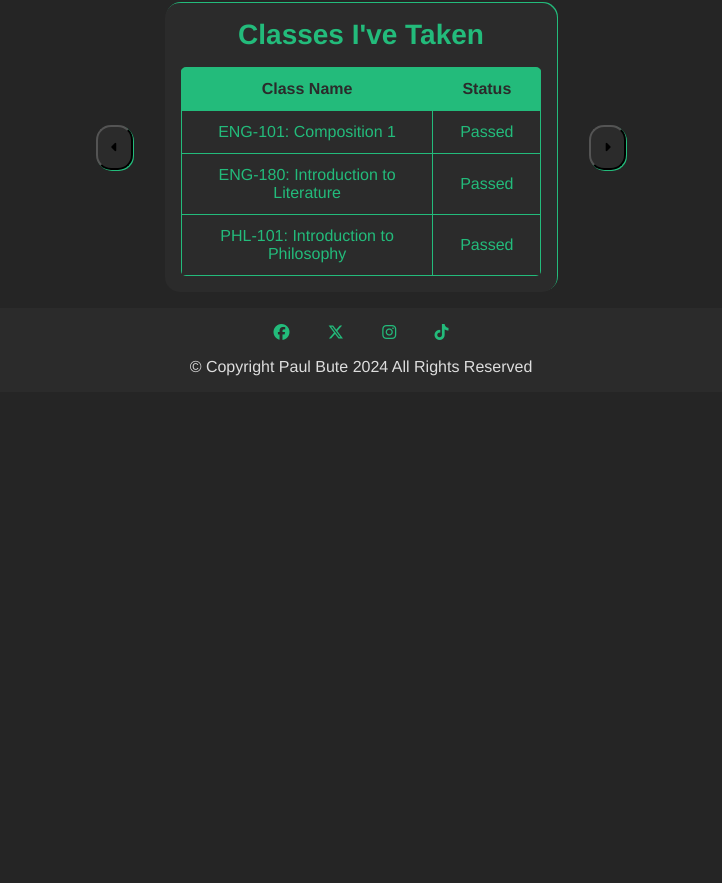
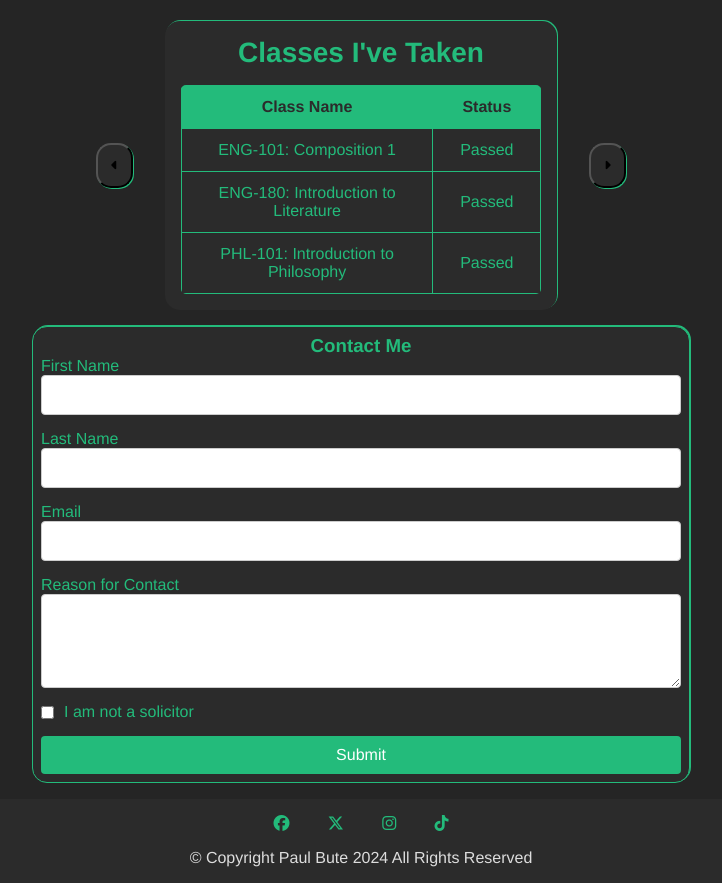
Before and after one commit to Smashslice/smashslice.github.io, a plain HTML site: page career.html in a window 1280 px wide. Shown: the part 438-1321 px from the top of the page, without its empty margins (279-1001 px from the left). Before the commit the page ends 830 px from the top, so only its background shows below. Drawn offline with Linux system fonts and the light colour scheme.

Commit message:
This should have been multiple commits. Fixed formatting issues on career page. Updated JS to include personal page. Added error handling to JS for missing buttons. Added contact form. Added content to personal page.

```diff
--- a/career.html
+++ b/career.html
@@ -5,7 +5,7 @@
     <!-- Finals Project, Dec 12th, 2024, Author Paul Bute -->
     <meta charset="UTF-8">
     <meta name="viewport" content="width=device-width, initial-scale=1.0">
-    <title>T</title>
+    <title>Introducing Paul</title>
     <link rel="stylesheet" href="style.css">
     <script src="https://kit.fontawesome.com/17fc0b51b5.js" crossorigin="anonymous"></script>
 </head>
@@ -20,7 +20,7 @@
     <!-- Start of content -->
 <div class="container align-center">
     <header class="text-center intro mt-3 mb-3 header-slide">
-        <h1>Hey! I'm Paul, an aspiring developer. <br>Here you'll find what I've done and plan to do!</h1>
+        <h1>Hey! I'm Paul, an aspiring developer. <br>Here you'll find what I've done!</h1>
     </header>
 </div>
 <div class="container">
@@ -28,9 +28,9 @@
             <button class="button" id="leftbtn1"><i class="fa-solid fa-caret-left"></i></button>
             <div class="item-box career-box mt-3 mb-3 p-3">
                 <h2 class="item-box-header mb-3 text-center">Work I've done</h2>
-                <p class="slide-text" id="hilton">During highschool, I worked full-time as a housekeeper at the Hilton. It wasn't glamorous, but it taught me a lot about life. From talking to peers to clients. Dealing with difficult, unpleasant and unfair situations. Like most of my work experience, I wouldn't trade it for anything.</p>
-                <p class="d-none slide-text" id="extrusion">After the Hilton, I worked for a local extrusion factory. I started as a line worker, which was a role I filled off and on during the almost two years I worked there. I was quickly introduced to shipping and handling, and after a few months was the shipping and handling manager. After a year, I was the equivalent of the plant manager, dealing with production schedules, managing outgoing shipments and dealing with daily issues.</p>
-                <p class="d-none slide-text" id="tower">After that job, I worked in the cell tower industry for a year, specifically I did structural modification with a small team. The work was demanding, but fulfilling. I learned more in the year I spent on towers than I did anywhere else.</p>
+                <p id="hilton">During highschool, I worked full-time as a housekeeper at the Hilton. It wasn't glamorous, but it taught me a lot about life. From talking to peers to clients. Dealing with difficult, unpleasant and unfair situations. Like most of my work experience, I wouldn't trade it for anything.</p>
+                <p class="d-none" id="extrusion">After the Hilton, I worked for a local extrusion factory. I started as a line worker, which was a role I filled off and on during the almost two years I worked there. I was quickly introduced to shipping and handling, and after a few months was the shipping and handling manager. After a year, I was the equivalent of the plant manager, dealing with production schedules, managing outgoing shipments and dealing with daily issues.</p>
+                <p class="d-none" id="tower">After that job, I worked in the cell tower industry for a year, specifically I did structural modification with a small team. The work was demanding, but fulfilling. I learned more in the year I spent on towers than I did anywhere else.</p>
             </div>
             <button class="button" id="rightbtn1"><i class="fa-solid fa-caret-right"></i></button>
     </div>
@@ -141,6 +141,43 @@
         </div>
         <button class="button" id="rightbtn2"><i class="fa-solid fa-caret-right"></i></button>
     </div>
+    <div class="container align-center">
+        <div class="item-box contact-box justify-center mb-3 no-hover">
+            <h3 class="text-center header-text">Contact Me</h3>
+            <form id="contactForm" class="form-container">
+                <div class="form-group">
+                    <label for="firstName">First Name</label>
+                    <input type="text" id="firstName" name="firstName" class="form-input" required>
+                </div>
+
+                <div class="form-group">
+                    <label for="lastName">Last Name</label>
+                    <input type="text" id="lastName" name="lastName" class="form-input" required>
+                </div>
+
+                <div class="form-group">
+                    <label for="email">Email</label>
+                    <input type="email" id="email" name="email" class="form-input" required>
+                </div>
+
+                <div class="form-group">
+                    <label for="reason">Reason for Contact</label>
+                    <textarea id="reason" name="reason" class="form-input" rows="4" required></textarea>
+                </div>
+
+                <div class="form-group">
+                    <label class="checkbox-label">
+                        <input type="checkbox" id="notSolicitor" name="notSolicitor" required>
+                        I am not a solicitor
+                    </label>
+                </div>
+
+                <div class="form-group text-center">
+                    <button type="submit" class="submit">Submit</button>
+                </div>
+            </form>
+        </div>
+    </div>
 </div>
 <!-- Footer -->
 <footer>
--- a/carousel.js
+++ b/carousel.js
@@ -5,9 +5,13 @@ let hilton = document.getElementById('hilton');
 let extrusion = document.getElementById('extrusion');
 let tower = document.getElementById('tower');
 
+// Initialize sliders
+createSlider('leftbtn1', 'rightbtn1', ['hilton', 'extrusion', 'tower']);
+createSlider('leftbtn2', 'rightbtn2', ['semester1', 'semester2', 'semester3', 'semester4']);
+createSlider('leftbtn3', 'rightbtn3', ['gaming', 'reading', 'projects']);
+
 // Variables for our animation handling
 let appState = { state: 0 }; // This is our global state, which is passed into our array
-let slides1 = [hilton, extrusion, tower]; // Array that has all our current slides in it
 let isAnimating = false; // Bool for stopping animations from overlapping
 
 // Define a function to initialize a slider
@@ -15,6 +19,12 @@ function createSlider(leftBtnId, rightBtnId, slideIds) {
     const leftBtn = document.getElementById(leftBtnId);
     const rightBtn = document.getElementById(rightBtnId);
     const slides = slideIds.map(id => document.getElementById(id));
+
+    if (!leftBtn || !rightBtn) {
+        console.warn(`Slider not initialized. Missing buttons: leftBtn=${leftBtnId}, rightBtn=${rightBtnId}`);
+        return;
+    }
+
     let state = 0; // Initial state
     let isAnimating = false;
 
@@ -82,7 +92,3 @@ function waitForAnimationEnd(element) {
         });
     });
 }
-
-// Initialize sliders
-createSlider('leftbtn1', 'rightbtn1', ['hilton', 'extrusion', 'tower']);
-createSlider('leftbtn2', 'rightbtn2', ['semester1', 'semester2', 'semester3', 'semester4']);
--- a/style.css
+++ b/style.css
@@ -173,7 +173,7 @@ body {
 /* Career page changes */
 
 .career-box {
-    width: 75%;
+    width: 50%;
     align-content: center;
 }
 
@@ -226,6 +226,52 @@ body {
 
 .table th:last-child, .table td:last-child {
     width: 30%;
+}
+
+/* Contact form */
+
+.contact-box {
+    width: 50%;
+    padding: 0.5rem;
+    border: 1px solid var(--primary);
+}
+
+.no-hover:hover {
+    transform: translate(0,0);
+}
+
+.form-container {
+    display: flex;
+    flex-direction: column;
+    gap: 15px;
+}
+
+.form-group {
+    display: flex;
+    flex-direction: column;
+}
+
+.form-input {
+    padding: 10px;
+    border: 1px solid #ccc;
+    border-radius: 4px;
+    font-size: 16px;
+}
+
+.checkbox-label {
+    display: flex;
+    align-items: center;
+    gap: 10px;
+}
+
+.submit {
+    padding: 10px 15px;
+    font-size: 16px;
+    color: #fff;
+    background-color: var(--primary);
+    border: none;
+    border-radius: 4px;
+    cursor: pointer;
 }
 
 /* Footer changes */
@@ -325,7 +371,9 @@ body {
 
 @media (max-width: 992px){
 
-
+    .contact-box {
+        width: 75%;
+    }
 
 }
 
@@ -345,6 +393,9 @@ body {
             transform: translateY(0);
         }
     }
+    .contact-box {
+        width: 90%;
+    }
 }
 
 
```
Also changed, not shown: index.html (+1 -1 lines), personal.html (+17 -6 lines).
